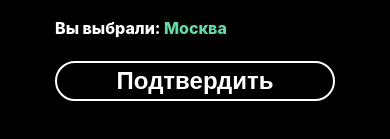
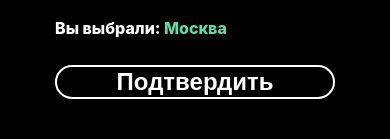
Before and after one commit to LipinVV/Prop-Ads-Task, a React (Create React App) app: page /citySurvey in a window 390 px wide. Shown: the part 475-614 px from the top of the page. Built offline with nearby package versions, Linux system fonts and the light colour scheme.

Commit message:
fixed mobile layout p2

```diff
--- a/src/Survey/CitySurvey/citySurvey.scss
+++ b/src/Survey/CitySurvey/citySurvey.scss
@@ -88,7 +88,7 @@
   font-weight: 800;
   border-radius: 20px;
   border: 2px solid $pureWhite;
-  min-height: 40px;
+  max-height: 40px;
 }
 
 .city-survey__feedback-survey-button:hover {
@@ -106,7 +106,7 @@
   color: $pureBlack;
   border-radius: 20px;
   background-color: $green;
-  min-height: 40px;
+  max-height: 40px;
 }
 
 .city-survey__feedback-ending:hover {
```
